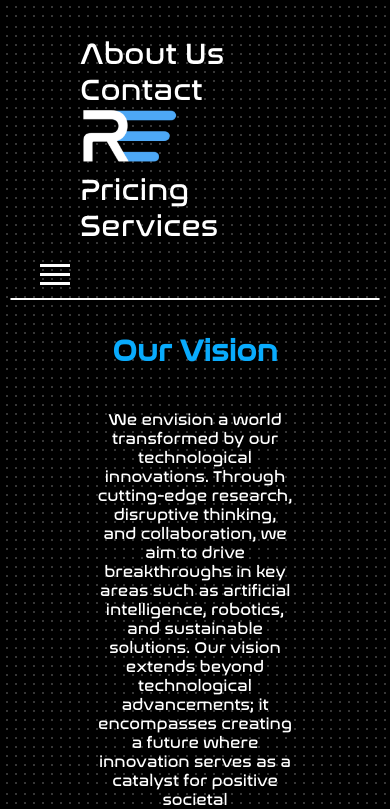
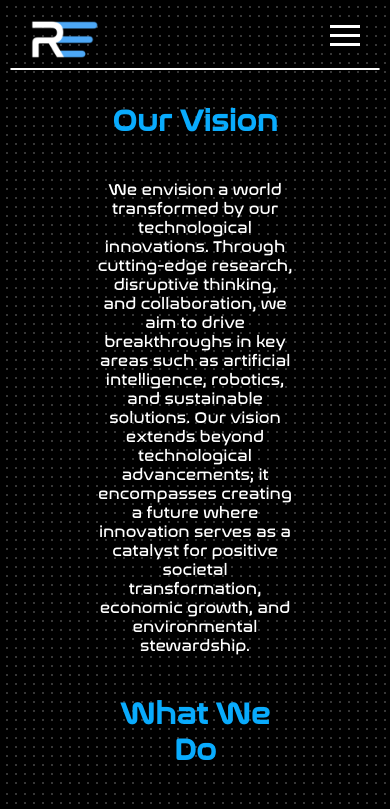
Before and after one commit to FilipNeubauer/r3web, a React (Create React App) app: page /About in a window 390 px wide. Shown: the top 809 px of the page. Built offline with nearby package versions, Linux system fonts and the light colour scheme.

Commit message:
hamburger

```diff
--- a/src/components/Navbar.jsx
+++ b/src/components/Navbar.jsx
@@ -2,16 +2,34 @@ import React from 'react';
 import { Link } from 'react-router-dom';
 import "../styles.css"
 import miniLogo from "../images/r3.png"
-import { useState } from 'react';
+import { useState, useEffect } from 'react';
 
 
 function Navbar() {
 
-  // if on mobile
-  const [hamburger, setHamburger] = useState(true)
 
   // open or not
   const [open, setOpen] = useState(false)
+
+      // auto close menu
+      useEffect(() => {
+        const handleResize = () => {
+          if (window.innerWidth >= 768) {
+            setOpen(false);
+          }
+        };
+
+        // Add event listener for resize
+        window.addEventListener('resize', handleResize);
+
+        // Initial check on component mount
+        handleResize();
+
+        // Clean up the event listener on component unmount
+        return () => {
+          window.removeEventListener('resize', handleResize);
+        };
+      }, []);
 
 
 
@@ -50,9 +68,13 @@ function Navbar() {
           </ul>
 
 
+          <Link to='/' className={`logoHamburger ${open ? 'open' : ''}`}>
+              <input className="miniLogoHamburger" type="image" src={miniLogo}/>
+          </Link>
+
 
           {/* hamburger navbar */}
-          <ul className='hamburgerNavList'>
+          <ul className={`hamburgerNavList ${open ? "open" : ""}`}>
             <li>
                 <Link to='/About'>About Us</Link>
               </li>
@@ -60,10 +82,6 @@ function Navbar() {
               <li>
                 <Link to='/Contact'>Contact</Link>
               </li>
-
-              <Link to='/'>
-                <input className="miniLogo" type="image" src={miniLogo}/>
-              </Link>
 
               <li>
                 <Link to='/Pricing'>Pricing</Link>
@@ -80,8 +98,6 @@ function Navbar() {
                 <div className='line'></div>
             </div>
 
-
-
         </nav>
 
     </div>
--- a/src/pages/About.jsx
+++ b/src/pages/About.jsx
@@ -16,6 +16,7 @@ import reh from "../images/rehakj.png"
 
 
 const About = () => {
+
 
     // const settings = {
     //     dots: true,
--- a/src/pages/Configurator.jsx
+++ b/src/pages/Configurator.jsx
@@ -3,6 +3,8 @@ import "../styles.css"
 import Navbar from '../components/Navbar';
 
 const Configurator = () => {
+
+
 
     return (
         <Navbar/>
--- a/src/pages/Contact.jsx
+++ b/src/pages/Contact.jsx
@@ -5,6 +5,9 @@ import neub from "../images/neubauerf.png"
 import reh from "../images/rehakj.png"
 
 const Contact = () => {
+
+
+
 
     return (
         <>
--- a/src/pages/MainPage.jsx
+++ b/src/pages/MainPage.jsx
@@ -11,6 +11,9 @@ import miniLogo from "../images/r3.png"
 
 
 const MainPage = () => {
+  // open or not
+  const [open, setOpen] = useState(false)
+
     const [shifted, setShifted] = useState(false);
     const targetElementRef = useRef(null);
 
@@ -53,6 +56,27 @@ const MainPage = () => {
     }
 
 
+    // auto close menu
+    useEffect(() => {
+      const handleResize = () => {
+        if (window.innerWidth >= 768) {
+          setOpen(false);
+        }
+      };
+
+      // Add event listener for resize
+      window.addEventListener('resize', handleResize);
+
+      // Initial check on component mount
+      handleResize();
+
+      // Clean up the event listener on component unmount
+      return () => {
+        window.removeEventListener('resize', handleResize);
+      };
+    }, []);
+
+
     return (
     <>
     <div className={`backG ${shifted ? "shifted" : ""}`}>
@@ -92,6 +116,40 @@ const MainPage = () => {
               <Link to='/Projects'>Projects</Link>
             </li> */}
           </ul>
+
+
+{shifted &&
+          <Link to='/' className={`logoHamburger ${open? 'open' : ''}`}>
+              <input className="miniLogoHamburger" type="image" src={miniLogo}/>
+          </Link>}
+
+
+          {/* hamburger navbar */}
+          <ul className={`hamburgerNavList ${open ? "open" : ""}`}>
+            <li>
+                <Link to='/About'>About Us</Link>
+              </li>
+
+              <li>
+                <Link to='/Contact'>Contact</Link>
+              </li>
+
+              <li>
+                <Link to='/Pricing'>Pricing</Link>
+              </li>
+
+              <li>
+                <Link to='/Services'>Services</Link>
+              </li>
+          </ul>
+
+{shifted&& <div className={`hamburgerContainer ${open ? 'open' : ''}`} onClick={() => setOpen(!open)}>
+                <div className='line'></div>
+                <div className='line'></div>
+                <div className='line'></div>
+            </div> }
+
+
         </nav>
       </div>
 
--- a/src/pages/Pricing.jsx
+++ b/src/pages/Pricing.jsx
@@ -3,6 +3,9 @@ import "../styles.css"
 import Navbar from '../components/Navbar';
 
 const Pricing = () => {
+
+
+
 
     return (
         <>
--- a/src/pages/Projects.jsx
+++ b/src/pages/Projects.jsx
@@ -3,6 +3,9 @@ import "../styles.css"
 import Navbar from '../components/Navbar';
 
 const Projects = () => {
+
+
+
 
     return (
         <>
--- a/src/pages/Services.jsx
+++ b/src/pages/Services.jsx
@@ -4,6 +4,8 @@ import Navbar from '../components/Navbar';
 import servimg from "../images/services.png"
 
 const Services = () => {
+
+
 
     return (
         <>
--- a/src/styles.css
+++ b/src/styles.css
@@ -106,6 +106,8 @@ p {
     display: flex;
     flex-direction: row;
     padding-bottom: 0px;
+
+    min-height: 40px;
 }
 
 
@@ -306,6 +308,26 @@ hr {
     display: none;
 }
 
+.hamburgerNavList {
+    display: none;
+}
+
+.hamburgerNavList.open {
+    display: flex;
+    flex-direction: column;
+    /* animation: openMenu 1s linear forwards; */
+    align-items: center;
+    list-style-type: none;
+    padding: 0;
+    align-self: center;
+    justify-self: center;
+    gap: 10px;
+}
+
+.logoHamburger {
+    display: none;
+}
+
 
 
 
@@ -319,10 +341,26 @@ hr {
     height: 30px;
     cursor: pointer;
 
+    position: absolute;
+    right: 30px;
     }
 
+    .logoHamburger {
+        display: block;
+        position: absolute;
+        left: 30px;
+
+
+    }
+
+    .miniLogoHamburger {
+        width: 70px;
+    }
+
+
+
     .hamburgerContainer.open .line:nth-child(1) {
-    transform: translateY(6px) rotate(45deg);
+    transform: translateY(9px) rotate(45deg);
     }
 
     .hamburgerContainer.open .line:nth-child(2) {
@@ -330,10 +368,16 @@ hr {
     }
 
     .hamburgerContainer.open .line:nth-child(3) {
-    transform: translateY(-6px) rotate(-45deg);
+    transform: translateY(-9px) rotate(-45deg);
     }
 
     .navList {
         display: none;
     }
+
+    .navBar {
+        justify-content: center;
+        flex-direction: row;
+
+    }
 }
```
